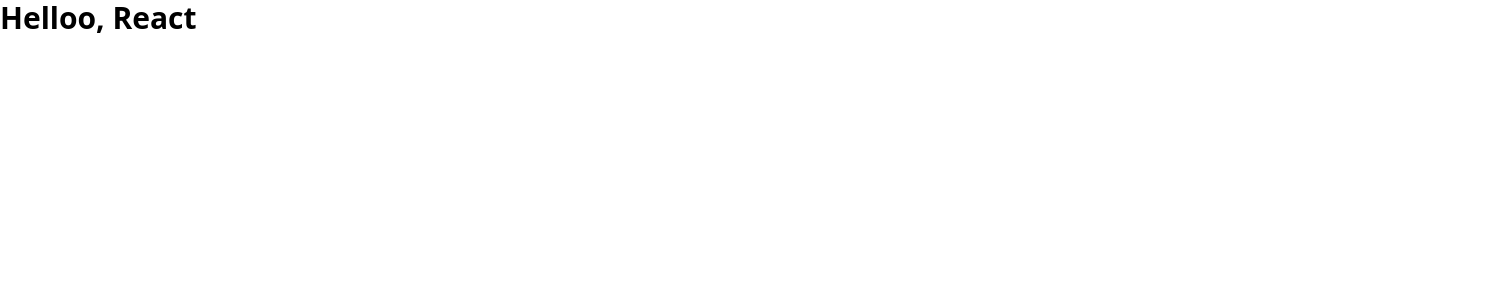
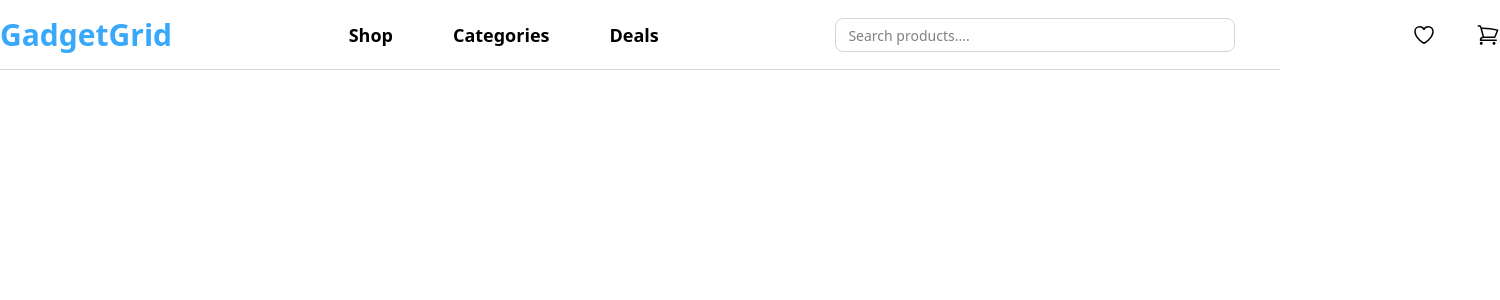
Before and after one commit to omerali6093/React-FilterPage, a React (Vite) app: page / in a window 1280 px wide. Shown: the top 300 px of the page, 1500 px wide, since content can reach past the window. Built offline with nearby package versions, Linux system fonts and the light colour scheme.

Commit message:
header part

```diff
--- a/src/App.jsx
+++ b/src/App.jsx
@@ -1,11 +1,17 @@
 import React from "react";
+import Header from "./components/Header";
 
 
 
 function App() {
     return (
-        <div>
-            <h1 className="text-3xl font-bold">Helloo, React</h1>
+        <div className="">
+            <div className="mx-auto w-[1500px]">
+           < Header />
+            </div>
+
+            <div className="border-b-1 border-gray-300 w-full mt-2"></div>
+
         </div>
     )
 }
--- /dev/null
+++ b/src/components/Header.jsx
@@ -0,0 +1,63 @@
+import React from "react";
+
+
+function Header() {
+    return (
+        <div className="flex items-center justify-between  mt-3 mb-3">
+            <div className="header-name">
+                <h1 className="text-[30px] text-[#38a9fa] font-bold">GadgetGrid</h1>
+            </div>
+
+            <div className="header-navbars flex items-center list-none gap-15 text-lg">
+                <li className="font-semibold cursor-pointer">Shop</li>
+                <li className="font-semibold cursor-pointer">Categories</li>
+                <li className="font-semibold cursor-pointer">Deals</li>
+            </div>
+
+            <div className="search-input">
+                <input
+                    type="text"
+                    placeholder="Search products...."
+                    className="border border-gray-300 rounded-lg p-1 w-100 placeholder:text-[14px] px-3 outline-none"
+                />
+            </div>
+
+            <div className="icons flex items-center gap-10">
+                <svg
+                    xmlns="http://www.w3.org/2000/svg"
+                    fill="none"
+                    viewBox="0 0 24 24"
+                    strokeWidth={1.5}
+                    stroke="currentColor"
+                    className="size-6">
+                    <path strokeLinecap="round"
+                        strokeLinejoin="round"
+                        d="M21 8.25c0-2.485-2.099-4.5-4.688-4.5-1.935 0-3.597 1.126-4.312 2.733-.715-1.607-2.377-2.733-4.313-2.733C5.1 3.75 3 5.765 3 8.25c0 7.22 9 12 9 12s9-4.78 9-12Z" />
+                </svg>
+
+
+                <svg
+                    xmlns="http://www.w3.org/2000/svg"
+                    fill="none"
+                    viewBox="0 0 24 24"
+                    strokeWidth={1.5}
+                    stroke="currentColor"
+                    className="size-6">
+                    <path
+                        strokeLinecap="round"
+                        strokeLinejoin="round"
+                        d="M2.25 3h1.386c.51 0 .955.343 1.087.835l.383 1.437M7.5 14.25a3 3 0 0 0-3 3h15.75m-12.75-3h11.218c1.121-2.3 2.1-4.684 2.924-7.138a60.114 60.114 0 0 0-16.536-1.84M7.5 14.25 5.106 5.272M6 20.25a.75.75 0 1 1-1.5 0 .75.75 0 0 1 1.5 0Zm12.75 0a.75.75 0 1 1-1.5 0 .75.75 0 0 1 1.5 0Z" />
+                </svg>
+
+
+
+            </div>
+
+
+
+        </div>
+    )
+}
+
+
+export default Header;
```
